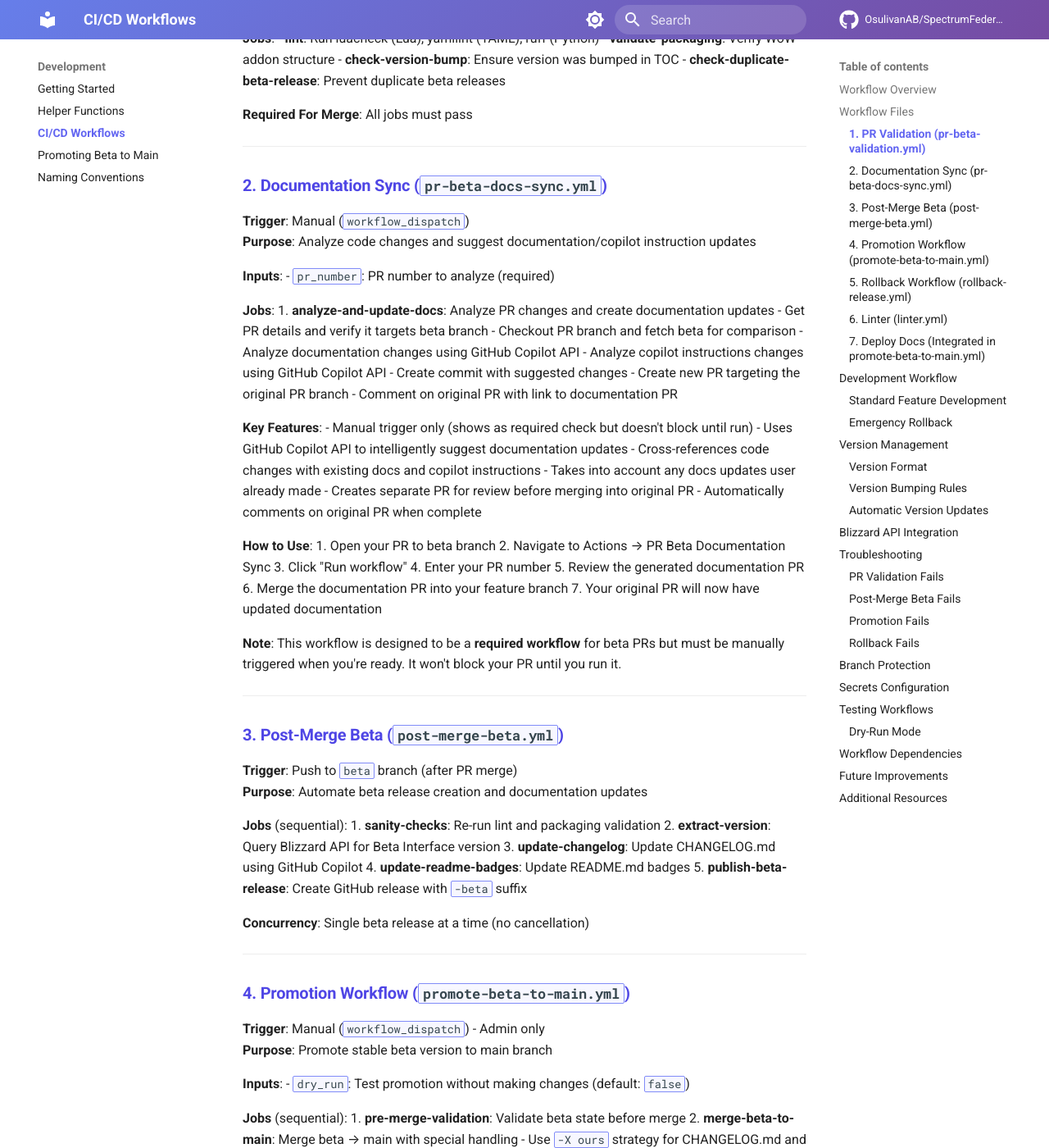
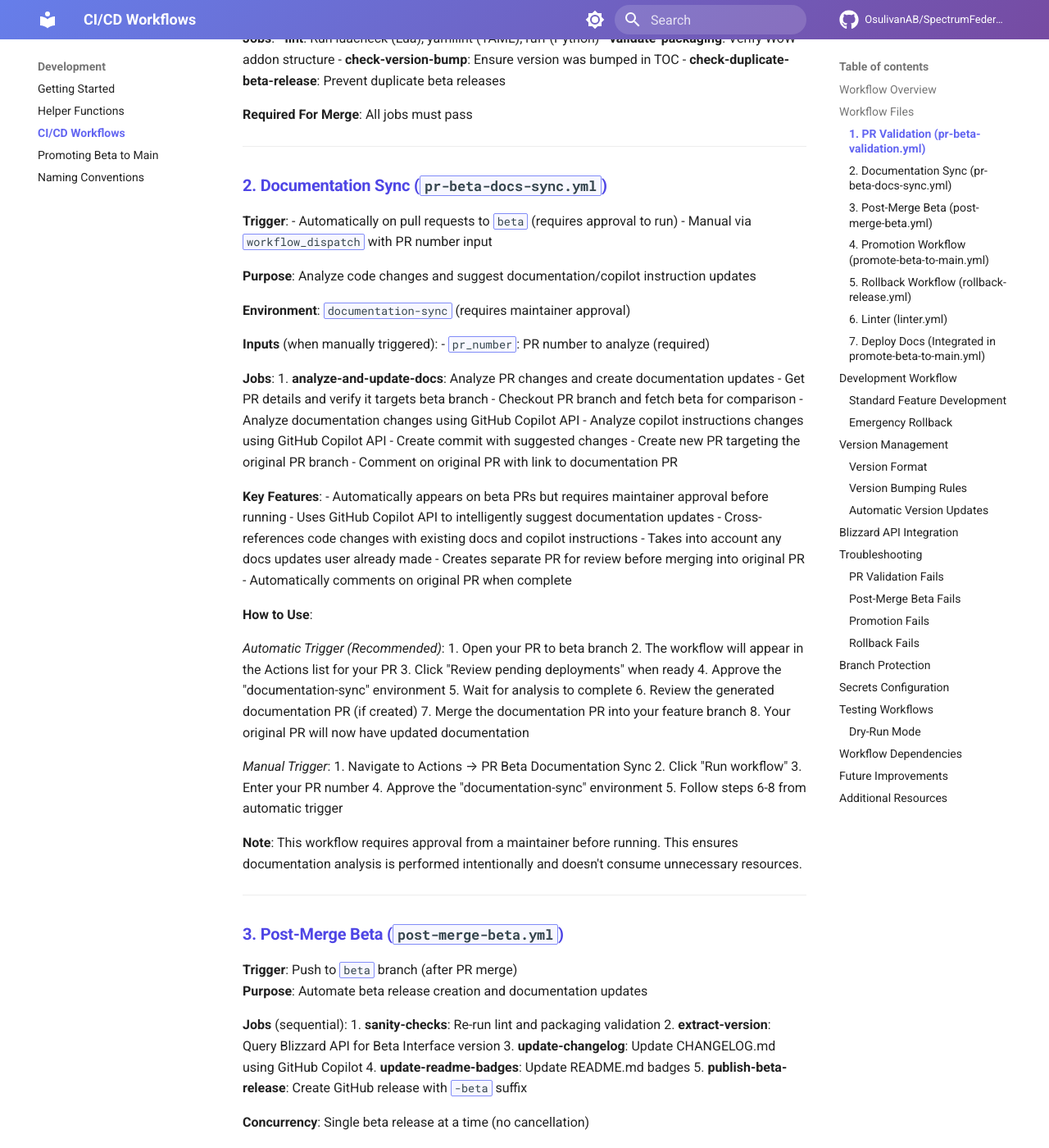
Before and after one commit to OsulivanAB/SpectrumFederation, an MkDocs documentation site: the page built from docs/development/workflows.md, in a window 1280 px wide and 1400 px high, scrolled down 2158 px. Shown: the whole window at 82% size. Built offline with MkDocs 1.6.1 and Material for MkDocs 9.7.7, drawn with Linux system fonts in a browser that asks for light colours; comment, search, counter and statistics services are not loaded; some of the changed text lies outside the part shown.

Commit message:
feat: add automatic trigger with approval for PR Beta Documentation Sync
- Modified pr-beta-docs-sync.yml to trigger on pull_request_target events
- Added 'documentation-sync' environment requirement for approval
- Updated workflow to support both automatic and manual triggers
- PR number now extracted from event context or manual input
- Created .github/ENVIRONMENT_SETUP.md with setup instructions
- Updated docs/development/workflows.md with new behavior
- Updated .github/copilot-instructions.md with environment details

Co-authored-by: OsulivanAB <95724635+OsulivanAB@users.noreply.github.com>

```diff
--- a/docs/development/workflows.md
+++ b/docs/development/workflows.md
@@ -8,7 +8,7 @@ This guide explains the comprehensive CI/CD workflows for SpectrumFederation, im
 graph TB
     A[Feature Branch] -->|PR to beta| B{PR Validation}
     B -->|Pass| C{Docs Sync}
-    C -->|Manual Trigger| D[Analyze & Create Docs PR]
+    C -->|Approve & Run| D[Analyze & Create Docs PR]
     D --> E[Review & Merge Docs]
     E --> F[Merge to beta]
     C -->|Skip| F
@@ -40,10 +40,15 @@ graph TB
 
 ### 2. Documentation Sync (`pr-beta-docs-sync.yml`)
 
-**Trigger**: Manual (`workflow_dispatch`)
+**Trigger**:
+- Automatically on pull requests to `beta` (requires approval to run)
+- Manual via `workflow_dispatch` with PR number input
+
 **Purpose**: Analyze code changes and suggest documentation/copilot instruction updates
 
-**Inputs**:
+**Environment**: `documentation-sync` (requires maintainer approval)
+
+**Inputs** (when manually triggered):
 - `pr_number`: PR number to analyze (required)
 
 **Jobs**:
@@ -57,7 +62,7 @@ graph TB
    - Comment on original PR with link to documentation PR
 
 **Key Features**:
-- Manual trigger only (shows as required check but doesn't block until run)
+- Automatically appears on beta PRs but requires maintainer approval before running
 - Uses GitHub Copilot API to intelligently suggest documentation updates
 - Cross-references code changes with existing docs and copilot instructions
 - Takes into account any docs updates user already made
@@ -65,15 +70,25 @@ graph TB
 - Automatically comments on original PR when complete
 
 **How to Use**:
+
+*Automatic Trigger (Recommended)*:
 1. Open your PR to beta branch
-2. Navigate to Actions → PR Beta Documentation Sync
-3. Click "Run workflow"
-4. Enter your PR number
-5. Review the generated documentation PR
-6. Merge the documentation PR into your feature branch
-7. Your original PR will now have updated documentation
+2. The workflow will appear in the Actions list for your PR
+3. Click "Review pending deployments" when ready
+4. Approve the "documentation-sync" environment
+5. Wait for analysis to complete
+6. Review the generated documentation PR (if created)
+7. Merge the documentation PR into your feature branch
+8. Your original PR will now have updated documentation
 
-**Note**: This workflow is designed to be a **required workflow** for beta PRs but must be manually triggered when you're ready. It won't block your PR until you run it.
+*Manual Trigger*:
+1. Navigate to Actions → PR Beta Documentation Sync
+2. Click "Run workflow"
+3. Enter your PR number
+4. Approve the "documentation-sync" environment
+5. Follow steps 6-8 from automatic trigger
+
+**Note**: This workflow requires approval from a maintainer before running. This ensures documentation analysis is performed intentionally and doesn't consume unnecessary resources.
 
 ---
 
@@ -194,13 +209,16 @@ graph TB
    - Get code review approval
 
 4. **Documentation Sync (Optional but Recommended)**
-   - Navigate to Actions → PR Beta Documentation Sync
-   - Click "Run workflow" and enter your PR number
+   - The workflow will automatically appear in your PR's Actions list
+   - When ready, click "Review pending deployments"
+   - Approve the "documentation-sync" environment to trigger analysis
    - Wait for analysis to complete
-   - Review the generated documentation PR
+   - Review the generated documentation PR (if created)
    - Make any adjustments if needed
    - Merge the documentation PR into your feature branch
    - Your PR now includes updated documentation
+
+   *Alternative*: You can also trigger manually via Actions → PR Beta Documentation Sync
 
 5. **Merge to Beta**
    - PR is merged to `beta`
```
Also changed, not shown: .github/ENVIRONMENT_SETUP.md (added), .github/copilot-instructions.md, 1 other file.
